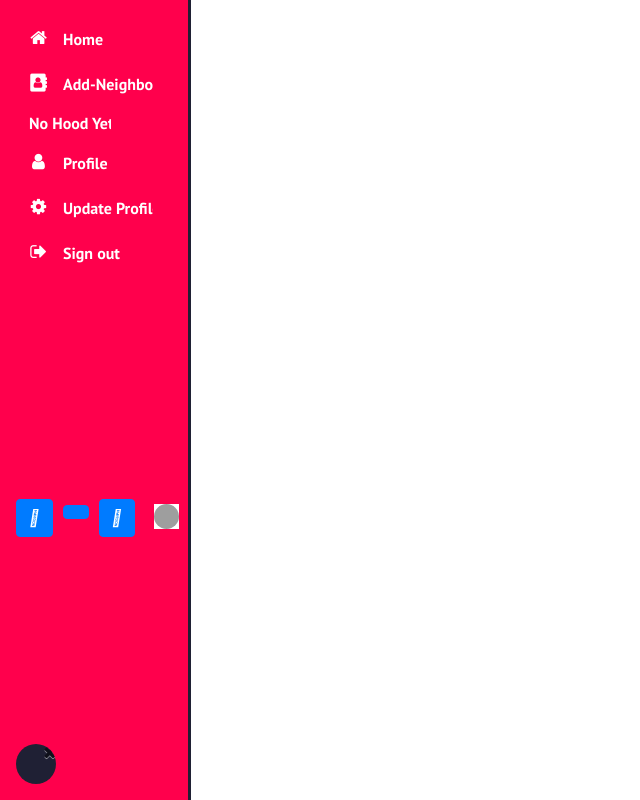
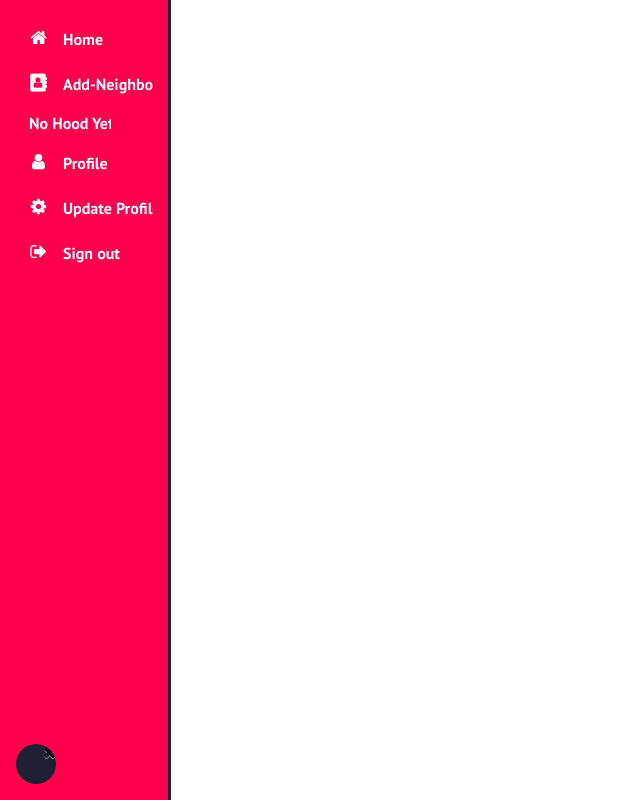
Before and after one commit to Doyo54/Neighbourhood-Watch, a Django app: page / in a window 1280 px wide. Shown: the whole page, without its empty margins (0-640 px from the left). Run offline with Django 4.2, Linux system fonts and the light colour scheme; a user stored in the database is signed in; data that the repository does not hold is empty; parts of the project's set-up code (start-up, migrations or seed data) failed here and were passed over; some libraries are stand-ins or nearby versions; grey boxes are pictures that could not be loaded.

Commit message:
Dev: update the navbar functionality

```diff
--- a/app/templates/navbar.html
+++ b/app/templates/navbar.html
@@ -21,6 +21,19 @@
                 &nbsp;{{user.profile.neighbourhood.name}}</span>
             </a>
         </li>
+        <br>
+        <li class="nav-item">
+            <a href="{% url 'business:businesses' user.username %}" name="MyBusinesses" style="color: white;">
+              <i class="fa fa-briefcase" style="color: white; font-size: 1rem;"></i> <b>Businesses</b>
+            </a>
+        </li>
+         {% if user.is_authenticated %}
+         <li class="nav-item">
+                <a href="{% url 'business:addbusiness' user.username %}" name="addbusiness" style="color: white;">
+                   <i class="fa fa-plus-square-o" style="color: white; font-size: 1rem;"></i>
+                </a>
+          </li>
+            {% endif %}
         {% else %}
         <li class="nav-item">
             <a href="" class="nav-link"> <span class="text">&nbsp;
@@ -48,43 +61,7 @@
         </li>
       </ul>
     </nav>
-      <div class="d-flex">
-                    {% if user.is_authenticated %}
-                        <a href="{% url 'AddBusiness' user.username %}" name="AddBusiness">
-                            <button type="button" class="btn btn-primary btn-md" style="margin-right: 10px;"><i class="fa-solid fa-briefcase"></i></button>
-                        </a>
-                        <a href="{% url 'AddNeighbourhood' user.username %}" name="AddNeighbourhood">
-                            <button type="button" class="btn btn-primary btn-md" style="margin-right: 10px;"><i class="fa-solid fa-location-pin"></i></button>
-                        </a>
-                        <a href="{% url 'AddPost' user.username %}" name="AddPost">
-                            <button type="button" class="btn btn-primary btn-md" style="margin-right: 10px;"><i class="fa-solid fa-file"></i></button>
-                        </a>
-                        <div class="dropdown">
-                            <button class="btn btn-link btn-sm" type="button" id="dropdownMenuButton" data-toggle="dropdown" aria-expanded="false">
-                                <div style="background-color: #ffffff;">
-                                    {% if user.profile.profile_picture %}
-                                    <img class="rounded-circle" src="{{ user.profile.profile_picture.url }}" height="25" width="25">
-                                    {% else%}
-                                    <img class="rounded-circle" src="https://www.pngall.com/wp-content/uploads/5/Profile-PNG-File.png" height="25" width="25">
-                                    {% endif %}
-                                </div>
-                            </button>
-                            <div class="dropdown-menu" aria-labelledby="dropdownMenuButton">
-                                <a class="dropdown-item" href="{% url 'MyProfile' user.username %}" name="MyProfile"><i class="fa-solid fa-user-large"></i> My Profile</a>
-                                <a class="dropdown-item" href="{% url 'MyBusinesses' user.username %}" name="MyBusinesses"><i class="fa-solid fa-briefcase"></i> Businesses</a>
-                                <a class="dropdown-item" href="{% url 'MyNeighbourhoods' user.username %}" name="MyNeighbourhoods"><i class="fa-solid fa-location-pin"></i> Neighbourhoods</a>
-                                <a class="dropdown-item" href="{% url 'MyPosts' user.username %}" name="MyPosts"><i class="fa-solid fa-file"></i> Posts</a>
-                                <a class="dropdown-item" href="{% url 'EditProfile' user.username %}" name="EditProfile"><i class="fa-solid fa-edit"></i> Edit Profile</a>
-                                <a class="dropdown-item" href="{% url 'Settings' user.username %}" name="Settings"><i class="fa-solid fa-cog"></i> Settings</a>
-                                <a class="dropdown-item" href="{% url 'Logout' %}" name="Logout"><i class="fa-solid fa-arrow-right-from-bracket"></i> Logout</a>
-                            </div>
-                        </div>
-                    {% else %}
-                        <a href="{% url 'Register' %}" name='Register'>
-                            <button class="btn btn-md btn-primary ms-3" style="margin-left: 30px;">Get Started</button>
-                        </a>
-                    {% endif %}
-                </div>
+
     <a id="btn-navig" class="btn-navig" href="#">
       <i class="fa fa-bars open icon"></i>
       <i class="fa fa-times close icon"></i>
```
